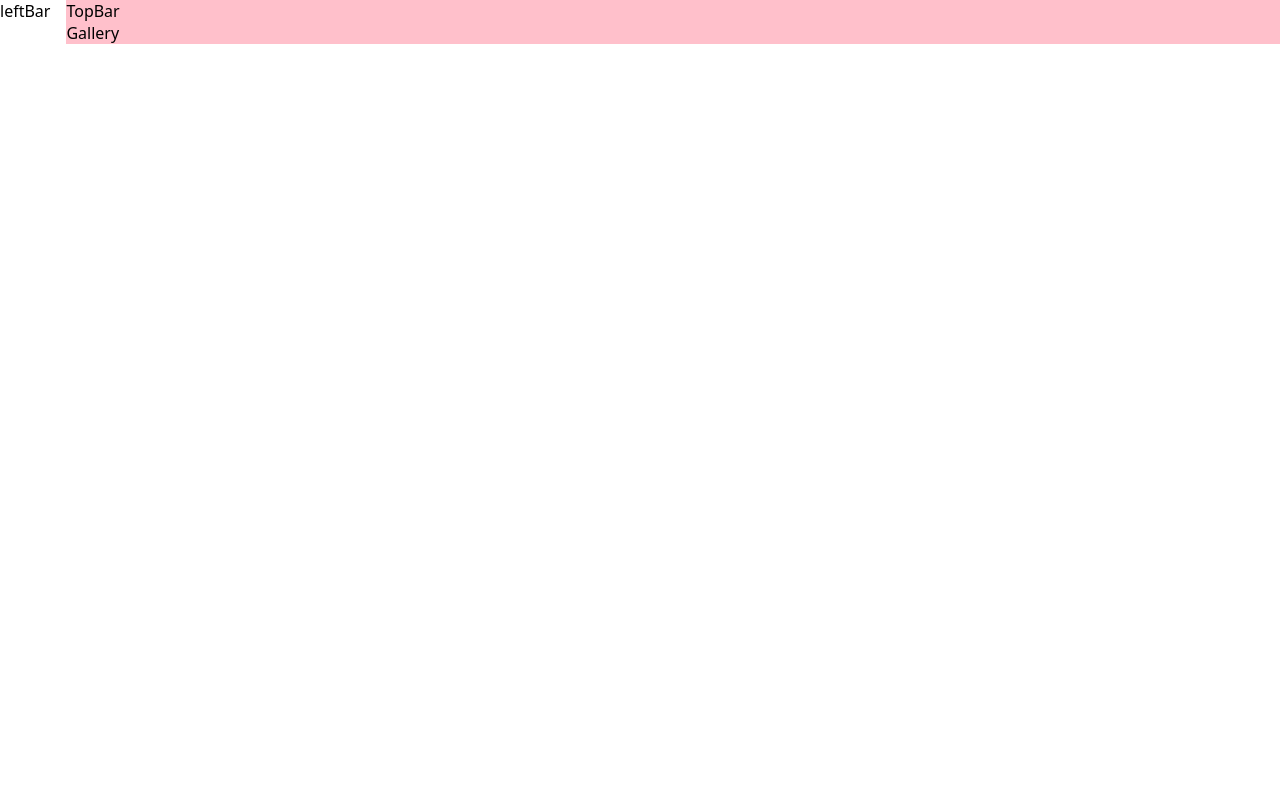
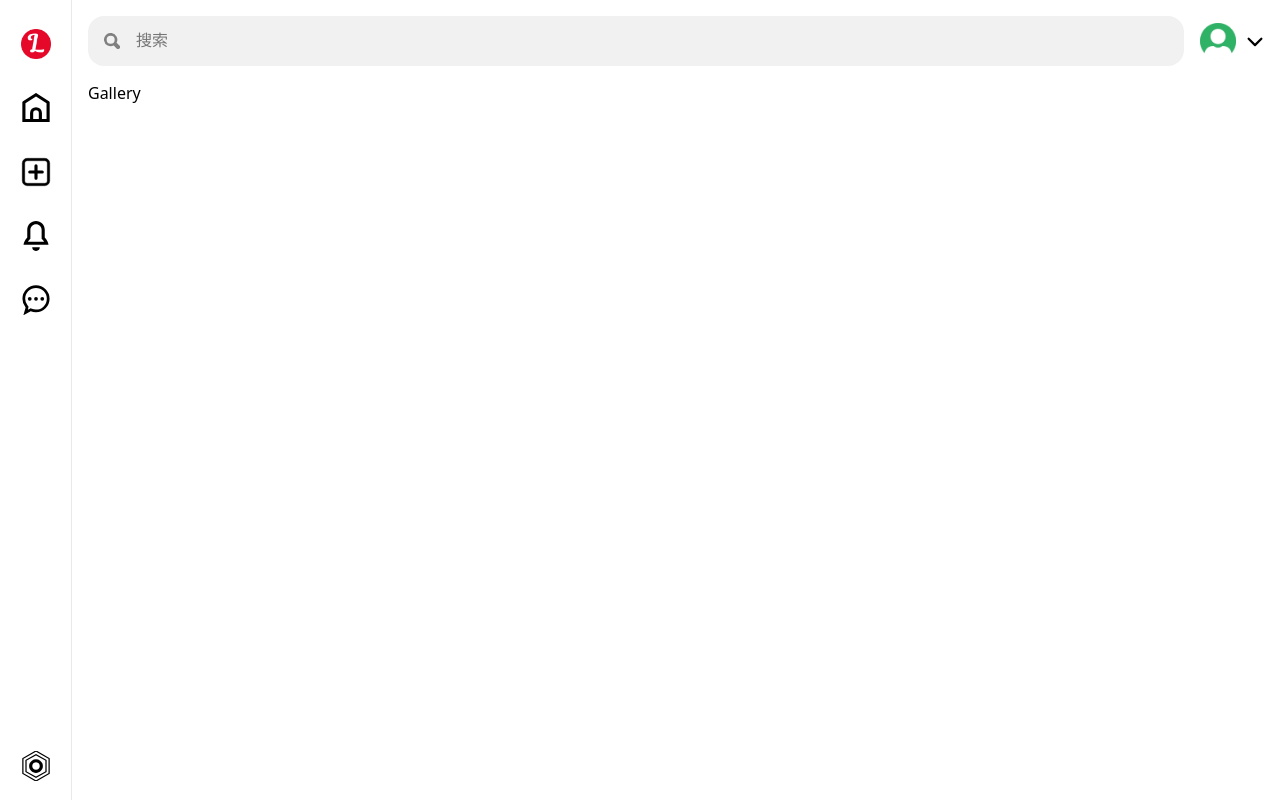
Before and after one commit to coderhyz/PinIntrest, a React (Vite) app in the folder client/full-stack-pinterest/: page / in a window 1280 px wide. Built offline with nearby package versions, Linux system fonts and the light colour scheme.

Commit message:
feat:左侧栏和上栏布局

```diff
--- a/client/full-stack-pinterest/src/app.css
+++ b/client/full-stack-pinterest/src/app.css
@@ -4,6 +4,6 @@
     gap:16px;
 }
 .content{
-    background-color: pink;
+    /* background-color: pink; */
     flex: 1;
 }
--- a/client/full-stack-pinterest/src/components/leftBar/leftBar.css
+++ b/client/full-stack-pinterest/src/components/leftBar/leftBar.css
@@ -0,0 +1,36 @@
+.leftBar{
+    display: flex;
+    flex-direction: column;
+    justify-content: space-between;
+    align-items: center;
+    width: 72px;
+    height: 100vh;
+    position: sticky;
+    top: 0;
+    padding: 10px 0;
+    border-right: 1px solid #e9e9e9;
+}
+.menuIcons{
+    padding: 10px;
+    display: flex;
+    flex-direction: column;
+    gap: 16px;
+    align-items: center;
+    /* background-color: pink; */
+}
+.menuIcon {
+    width: 48px;
+    height: 48px;
+    display: flex;
+    align-items: center;
+    justify-content: center;
+    transition: background-color 0.3s ease;
+}
+.menuIcon:hover {
+    background-color: #f1f1f1;
+}
+
+.logo{
+    width: 30px;
+    height: 30px;
+}
--- a/client/full-stack-pinterest/src/components/leftBar/leftBar.jsx
+++ b/client/full-stack-pinterest/src/components/leftBar/leftBar.jsx
@@ -1,8 +1,30 @@
+import "./leftBar.css"
 function LeftBar() {
     return (
-        <>
-            <div className="leftBar">leftBar</div>
-        </>
+        <div className="leftBar">
+            {/* 菜单 */}
+            <div className="menuIcons">
+                {/* 单个菜单图标 */}
+                <a href="/" className="menuIcon">
+                    <img className="logo" src="/general/logo.png" alt="" />
+                </a>
+                <a href="/" className="menuIcon">
+                    <img className="logo" src="/general/home.svg" alt="" />
+                </a>
+                <a href="/" className="menuIcon">
+                    <img className="logo" src="/general/create.svg" alt="" />
+                </a>
+                <a href="/" className="menuIcon">
+                    <img className="logo" src="/general/updates.svg" alt="" />
+                </a>
+                <a href="/" className="menuIcon">
+                    <img className="logo" src="/general/messages.svg" alt="" />
+                </a>
+            </div>
+            <a href="/" className="menuIcon">
+                <img className="logo" src="/general/settings.svg" alt="" />
+            </a>
+        </div>
     );
 }
 
--- a/client/full-stack-pinterest/src/components/topBar/topBar.css
+++ b/client/full-stack-pinterest/src/components/topBar/topBar.css
@@ -0,0 +1,25 @@
+.topBar{
+    display: flex;
+    margin: 16px 0;
+    padding: 0 16px 0 0;
+    align-items: center;
+    gap: 16px;
+    /* background-color: pink; */
+    /* height: 40px; */
+}
+.search{
+    flex: 1;
+    background-color: #f1f1f1;
+    border-radius: 16px;
+    padding: 16px;
+    display: flex;
+    align-items: center;
+    gap: 16px;
+}
+.search input{
+    flex: 1;
+    border: none;
+    outline: none;
+    background-color: transparent;
+    font-size: 16px;
+}
--- a/client/full-stack-pinterest/src/components/topBar/topBar.jsx
+++ b/client/full-stack-pinterest/src/components/topBar/topBar.jsx
@@ -1,7 +1,16 @@
+import './topBar.css'
+import UserButton from '../userButton/userButton';
 function TopBar() {
     return (
         <>
-            <div className="topBar">TopBar</div>
+            <div className="topBar">
+                <div className="search">
+                    <img src="/general/search.svg" alt="" />
+                    <input type="text" placeholder='搜索' />
+                </div>
+                <UserButton />
+            </div>
+
         </>
     );
 }
--- /dev/null
+++ b/client/full-stack-pinterest/src/components/userButton/userButton.css
@@ -0,0 +1,25 @@
+.userButton{
+    display: flex;
+    align-items: center;
+    gap: 10px;
+    /* background-color: pink; */
+}
+.userButton img {
+    width: 36px;
+    height: 36px;
+    border: 100%;
+    object-fit: cover;
+}
+.userButton .arrow {
+    cursor: pointer;
+    width: 18px;
+    height: 18px;
+}
+.userButton .arrow:active {
+    background-color: #f1f1f1;
+    /* border-radius: 100%; */
+}
+.userButton .arrow:hover {
+    background-color: #f1f1f1;
+    /* border-radius: 100%; */
+}
--- /dev/null
+++ b/client/full-stack-pinterest/src/components/userButton/userButton.jsx
@@ -0,0 +1,11 @@
+import './userButton.css'
+function UserButton() {
+    return (
+        <div className="userButton">
+            <img src="/general/noAvatar.png" alt="User Avatar" />
+            <img className="arrow" src="/general/arrow.svg" alt="Arrow" />
+        </div>
+    );
+}
+
+export default UserButton;
```
Also changed, not shown: 1 other file (tests, documents, lock files or other folders).
